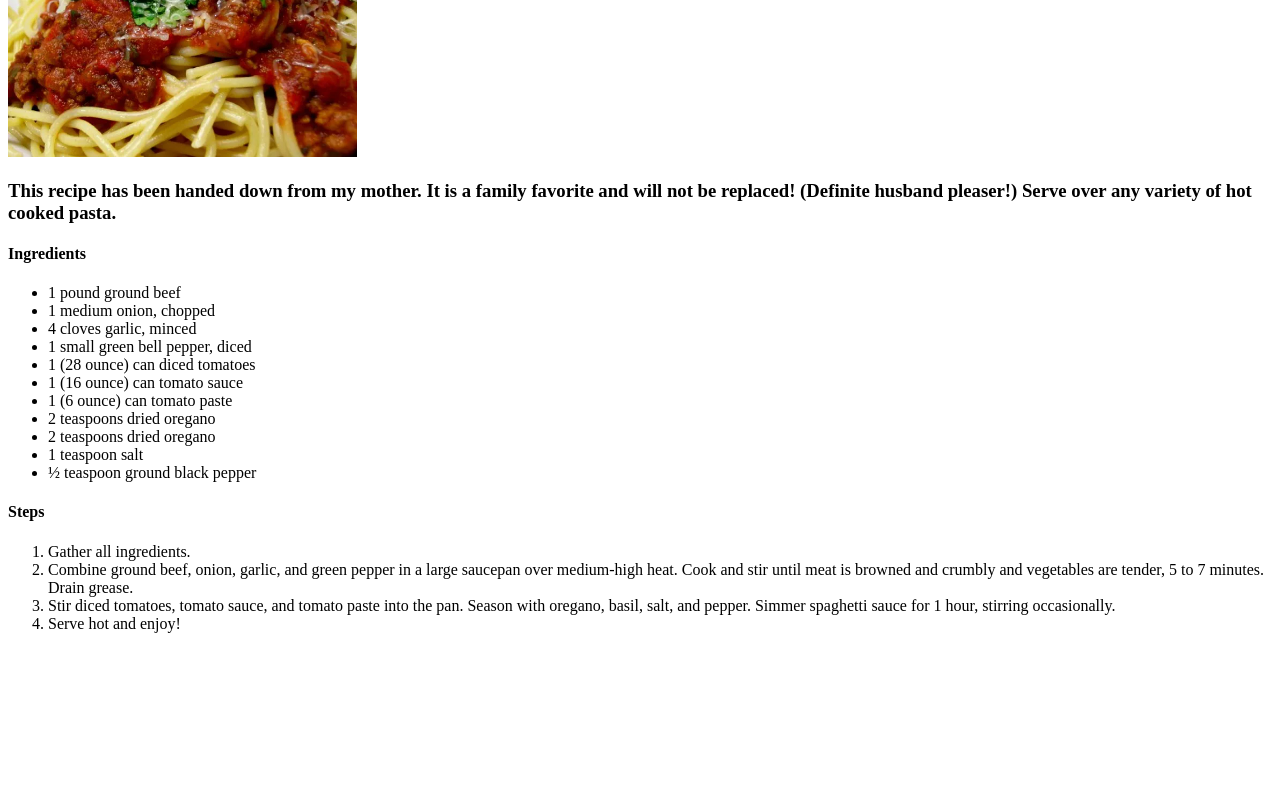
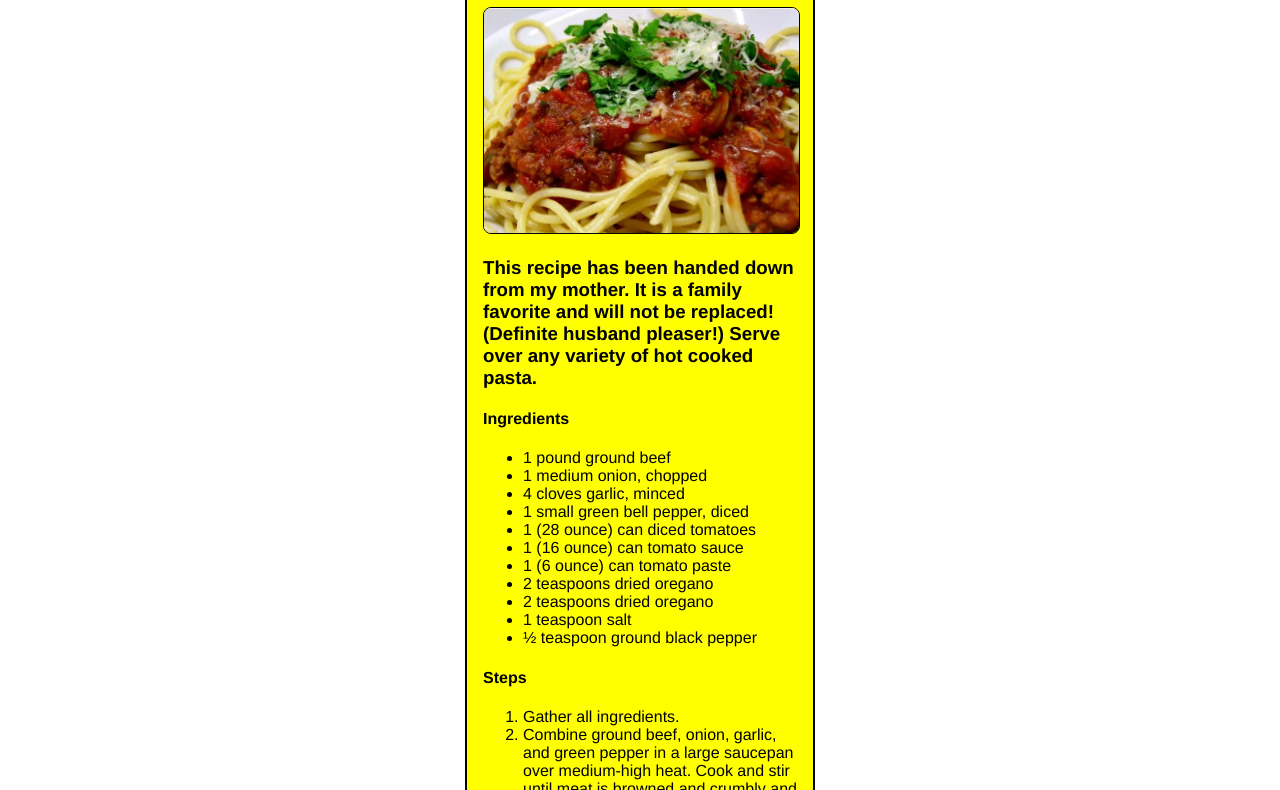
Before and after one commit to dcnacario/odin-recipes, a plain HTML site: page recipes/spaghetti.html in a window 1280 px wide. Shown: the part 173-963 px from the top of the page. Before the commit the page ends 822 px from the top, so only its background shows below. Drawn offline with Linux system fonts and the light colour scheme.

Commit message:
ADDING CSS
focuses on adding styles and divs to html elements

```diff
--- a/recipes/spaghetti.html
+++ b/recipes/spaghetti.html
@@ -4,8 +4,11 @@
     <meta charset="UTF-8">
     <meta name="viewport" content="width=device-width, initial-scale=1.0">
     <title>Spaghetti Recipe</title>
+    <link rel="stylesheet" href="../style.css">
 </head>
 <body>
+    <div class="main-container">
+        <div class="sub-container">
             <h1>Homemade Spaghetti Sauce with Ground Beef</h1>
             <img src="spaghetti_image.webp" alt="A picture of spaghetti" height="250px"/>
             <h3>This recipe has been handed down from my mother. It is a family favorite and will not be replaced! (Definite husband pleaser!) Serve over any variety of hot cooked pasta.</h3>
@@ -31,5 +34,7 @@
                 <li>Stir diced tomatoes, tomato sauce, and tomato paste into the pan. Season with oregano, basil, salt, and pepper. Simmer spaghetti sauce for 1 hour, stirring occasionally.</li>
                 <li>Serve hot and enjoy!</li>
             </ol>
+        </div>
+    </div>
 </body>
 </html>
--- /dev/null
+++ b/style.css
@@ -0,0 +1,32 @@
+body {
+    font-family: 'Franklin Gothic Medium', 'Arial Narrow', Arial, sans-serif;
+    max-width: 350px;
+    margin: 16px auto;
+}
+
+a {
+    text-decoration: none;
+    color: black;
+}
+
+.main-container {
+    border: 2px solid black;
+    padding: 8px;
+    background-color: yellow;
+    border-radius: 8px;
+}
+
+.sub-container {
+    margin: 8px;
+}
+
+.title {
+    margin-left: 20px;
+}
+img {
+    border: 1px solid black;
+    text-align: center;
+    height: auto;
+    width: 315px;
+    border-radius: 8px;
+}
```
Also changed, not shown: index.html (+11 -6 lines), recipes/lasagna.html (+5 -0 lines), recipes/omelette.html (+5 -0 lines). Lines whose indentation alone changed are shown as unchanged.
